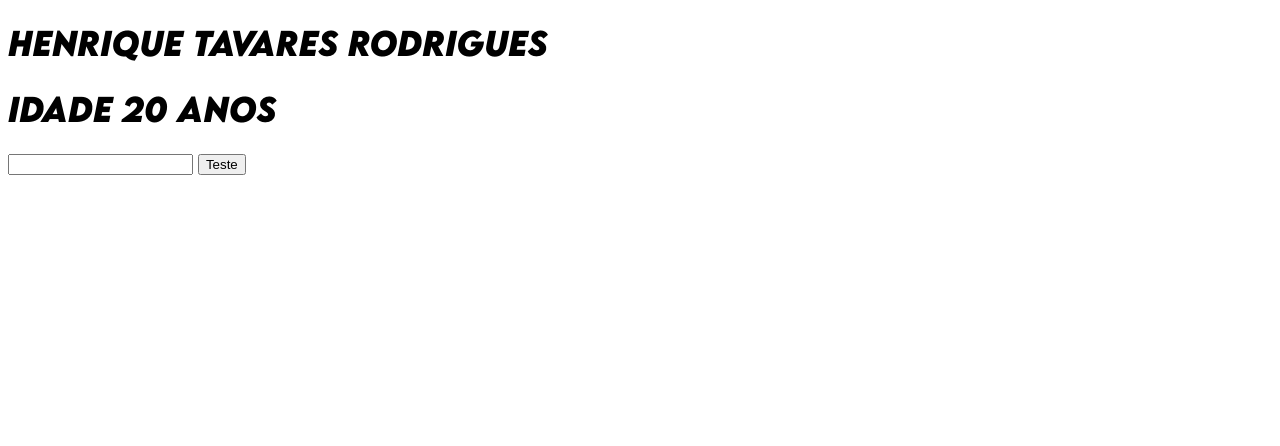
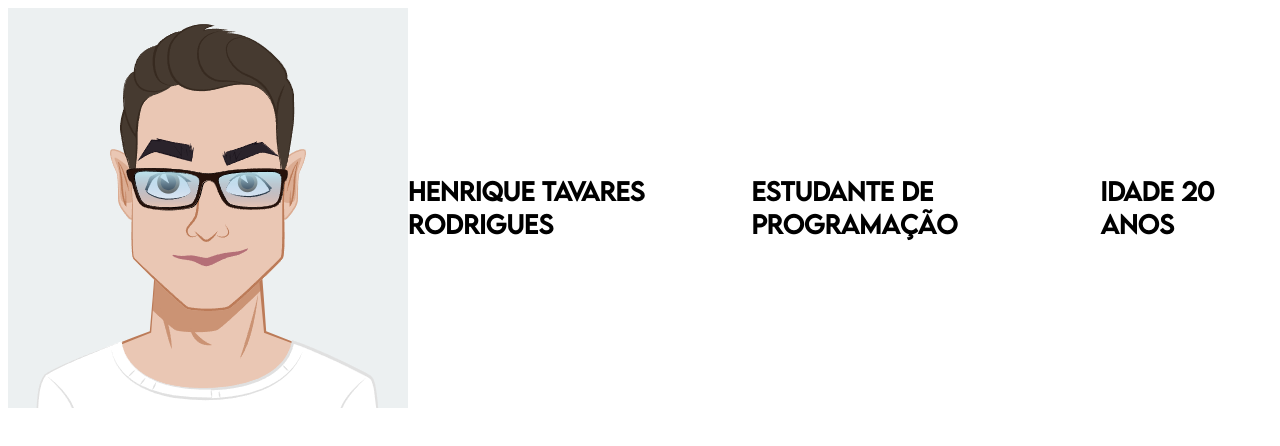
Before and after one commit to INFES-UFF-Github-Classroom/projeto-ultimate-final-fantasy, a website built with Vite: page henrique-tavares-rodrigues.html in a window 1280 px wide. Built offline with nearby package versions, Linux system fonts and the light colour scheme.

Commit message:
adicionei foto e botei texto ao lado da foto

```diff
--- a/henrique-tavares-rodrigues.html
+++ b/henrique-tavares-rodrigues.html
@@ -8,19 +8,20 @@
     <style>
         @font-face{
             font-family: "LemonMilkBold";
-            src: url("./fontes/LEMONMILK-BoldItalic.otf")
+            src: url("./fontes/LEMONMILK-Regular.otf")
         }
         body {
             font-family: "LemonMilkBold";
+            display: flex;
+            align-items: center;
         }
     </style>
 <body>
+    <img
+    src="./imagens/AvatarMaker.png" alt="avatar henrique">
+    <h2>Henrique Tavares Rodrigues</h2>
+    <h2>Estudante de Programação</h2>
+    <h2>Idade 20 Anos</h2>
 
-    <h1>Henrique Tavares Rodrigues</h1>
-    <h1>Idade 20 Anos</h1>
-    <form>
-        <input type="text">
-        <button type="submit">Teste</button>
-    </form>
 </body>
 </html>
```
Also changed, not shown: imagens/AvatarMaker.png (added).
